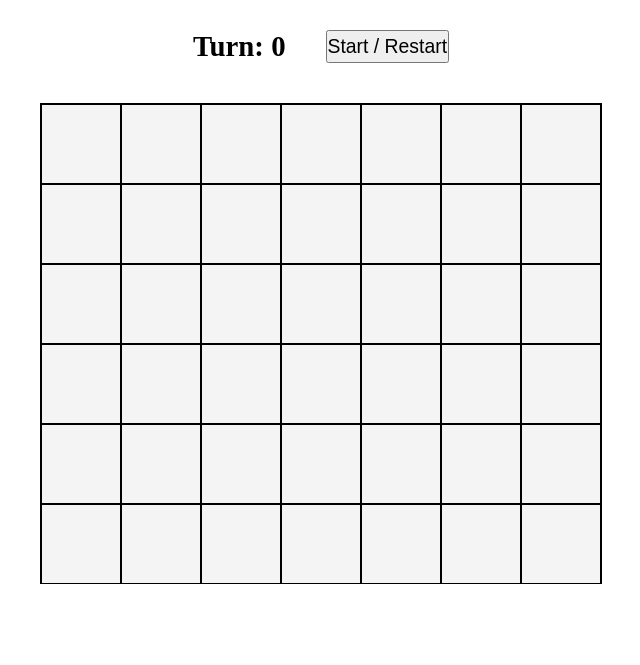
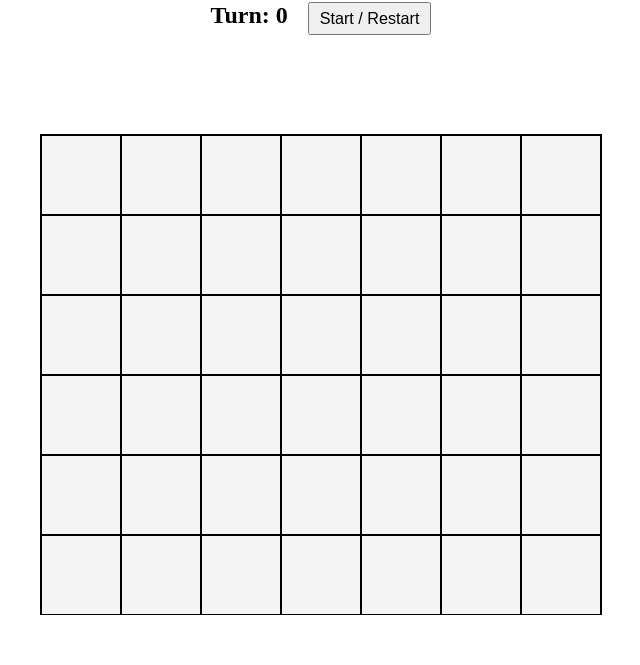
Before and after one commit to rajatgupta24/connect-square, a plain HTML site: page index.html in a window 1280 px wide. Shown: the part 135-800 px from the top of the page, without its empty margins (319-959 px from the left). Drawn offline with Linux system fonts and the light colour scheme.

Commit message:
Update styles.css

```diff
--- a/styles.css
+++ b/styles.css
@@ -6,20 +6,18 @@
 body{
     display: flex;
     flex-direction: column;
-    justify-content: center;
+    justify-content: space-evenly;
     align-items: center;
     width: 100vw;
     height: 100vh;
-    font-size: 1.2em;
+    font-size: 1em;
 }
 .nav{
     display: flex;
-    margin: 5vh 0;
-}
-h2, button{
-    margin: 0 20px;
 }
 button{
+    margin-left: 20px;
+    padding: 5px 10px;
     font-size: 1.01em;
 }
 .container{
@@ -38,9 +36,9 @@ button{
 }
 .red{
     border-radius: 50%;
-    background-color: brown;
+    background-color: palevioletred;
 }
 .blue{
     border-radius: 50%;
-    background-color: blue;
+    background-color: royalblue;
 }
```
